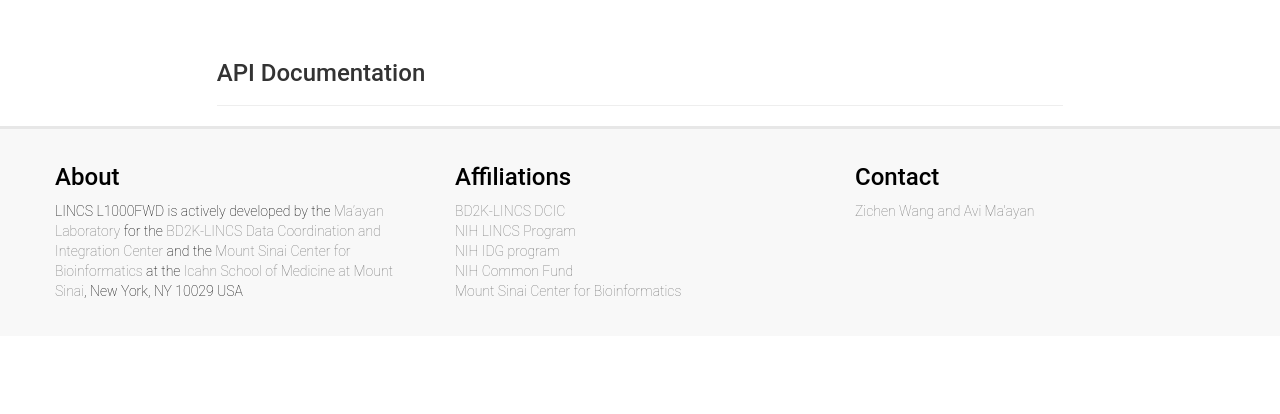
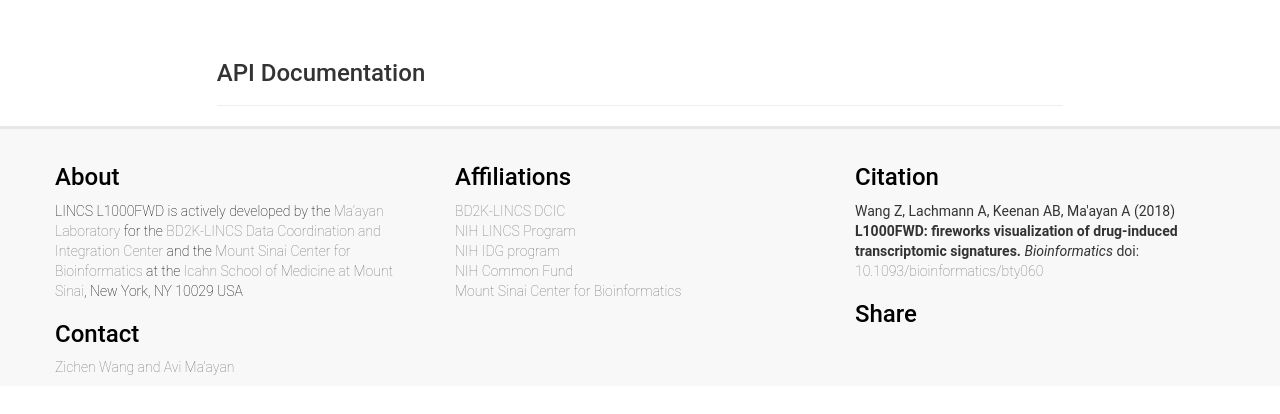
Before and after one commit to MaayanLab/L1000FWD, a Python web app: template templates/apis.html in a window 1280 px wide. Shown: the part 102-516 px from the top of the page. Run offline with Jinja, Linux system fonts and the light colour scheme; the template is opened without the code that fills it, so the values that code supplies are empty; some libraries are stand-ins or nearby versions.

Commit message:
Updated footer with citations and share

```diff
--- a/css/main.css
+++ b/css/main.css
@@ -93,9 +93,9 @@ text.legendTitle{
 #footer {
   position: absolute;
   left: 0;
-  top: 120%;
+  top: 110%;
   bottom: 0;
-  height: 210px;
+  height: 260px;
   width: 100%;
 }
 #header {
--- a/templates/partial/footer.html
+++ b/templates/partial/footer.html
@@ -1,11 +1,17 @@
 <div class='container-full' id='footer'>
   <div class='container'>
     <div class='row'>
-      <div class='col-md-4'>
+      <div class='col-md-4 col-sm-4'>
         <h3>About</h3>
         <p>LINCS L1000FWD is actively developed by the <a href='http://icahn.mssm.edu/research/labs/maayan-laboratory' target='_blank'>Ma’ayan Laboratory</a> for the <a href='http://lincs-dcic.org/#/' target='_blank'>BD2K-LINCS Data Coordination and Integration Center</a> and the <a href="http://icahn.mssm.edu/research/bioinformatics">Mount Sinai Center for Bioinformatics</a> at the <a href='http://icahn.mssm.edu/' target='_blank'>Icahn School of Medicine at Mount Sinai</a>, New York, NY 10029 USA</p>
+        <h3>Contact</h3>
+        <ul class='list-unstyled'>
+          <li>
+            <a href='mailto:mailto:zichen.wang@mssm.edu;avi.maayan@mssm.edu'>Zichen Wang and Avi Ma'ayan</a>
+          </li>
+        </ul>
       </div>
-      <div class='col-md-4'>
+      <div class='col-md-4 col-sm-4'>
         <h3>Affiliations</h3>
         <ul class='list-unstyled'>
           <li>
@@ -25,17 +31,25 @@
           </li>
         </ul>
       </div>
-      <div class='col-md-4'>
-        <h3>Contact</h3>
-        <ul class='list-unstyled'>
-          <li>
-            <a href='mailto:mailto:zichen.wang@mssm.edu;avi.maayan@mssm.edu'>Zichen Wang and Avi Ma'ayan</a>
-          </li>
-        </ul>
+      <div class='col-md-4 col-sm-4'>
+        <h3>Citation</h3>
+        <div class="citation">
+            <span>Wang Z, Lachmann A, Keenan AB, Ma'ayan A (2018) </span>
+            <strong>L1000FWD: fireworks visualization of drug-induced transcriptomic signatures.</strong>
+            <i>Bioinformatics</i>
+            <span>doi: </span>
+            <a href="https://doi.org/10.1093/bioinformatics/bty060" target="_blank">10.1093/bioinformatics/bty060</a>
+        </div>
+        <h3>Share</h3>
+        <div class="addthis_inline_share_toolbox"></div>
       </div>
     </div>
   </div>
 </div>
+
+
+<!-- Go to www.addthis.com/dashboard to customize your tools -->
+<script type="text/javascript" src="//s7.addthis.com/js/300/addthis_widget.js#pubid=ra-52026ded4b51162b" async="async"></script>
 
 
 <script>
```
